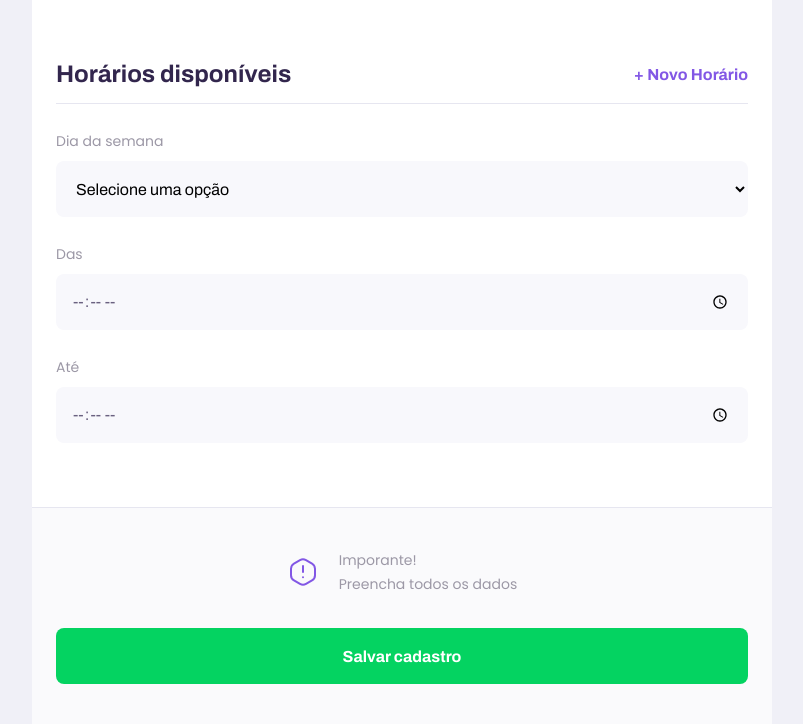
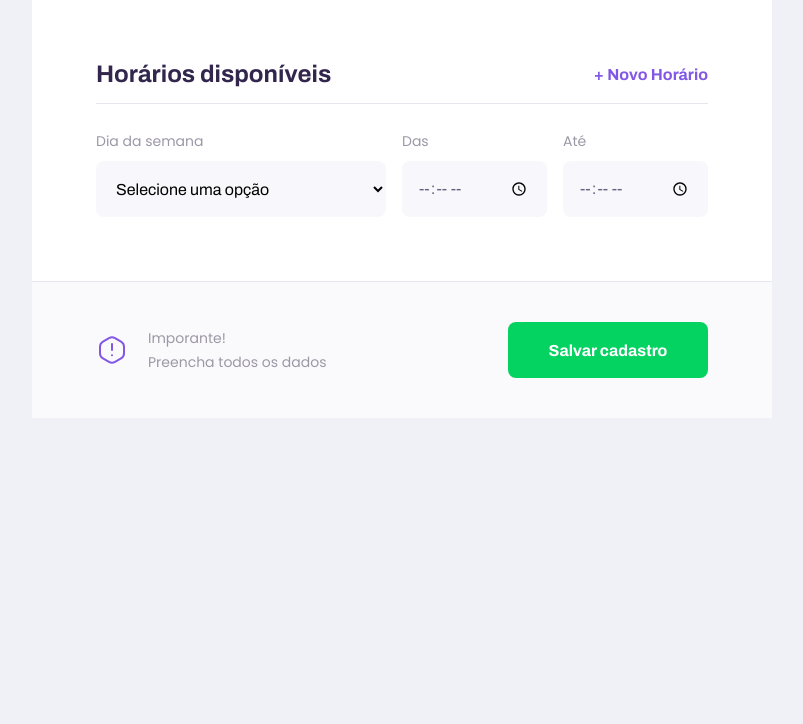
Before and after one commit to pedroaugustomontes/proffy-nlw2, a plain HTML site: page give-classes.html in a window 1280 px wide. Shown: the part 1214-1938 px from the top of the page, without its empty margins (238-1041 px from the left). After the commit the page ends 1632 px from the top, so only its background shows below. Drawn offline with Linux system fonts and the light colour scheme.

Commit message:
terminado alguns ajustes na estilização da page-give-classes pra desktop

```diff
--- a/styles/partials/page-give-classes.css
+++ b/styles/partials/page-give-classes.css
@@ -105,4 +105,36 @@
   #page-give-classes #container {
     max-width: 100vw;
   }
+
+  #page-give-classes .page-header .header-content {
+    margin-bottom: 0;
+  }
+
+  #page-give-classes main fieldset {
+    padding: 0 64px;
+  }
+
+  .schedule-item {
+    display: grid;
+    grid-template-columns: 2fr 1fr 1fr;
+    column-gap: 1.6rem;
+  }
+
+  .schedule-item .input-block {
+    margin-top: 0 !important;
+  }
+
+  #page-give-classes main footer {
+    padding: 40px 64px;
+
+    display: flex;
+    justify-content: space-between;
+  }
+
+  #page-give-classes main footer button {
+    margin-top: 0;
+    width: 200px;
+  }
+
+
 }
```
